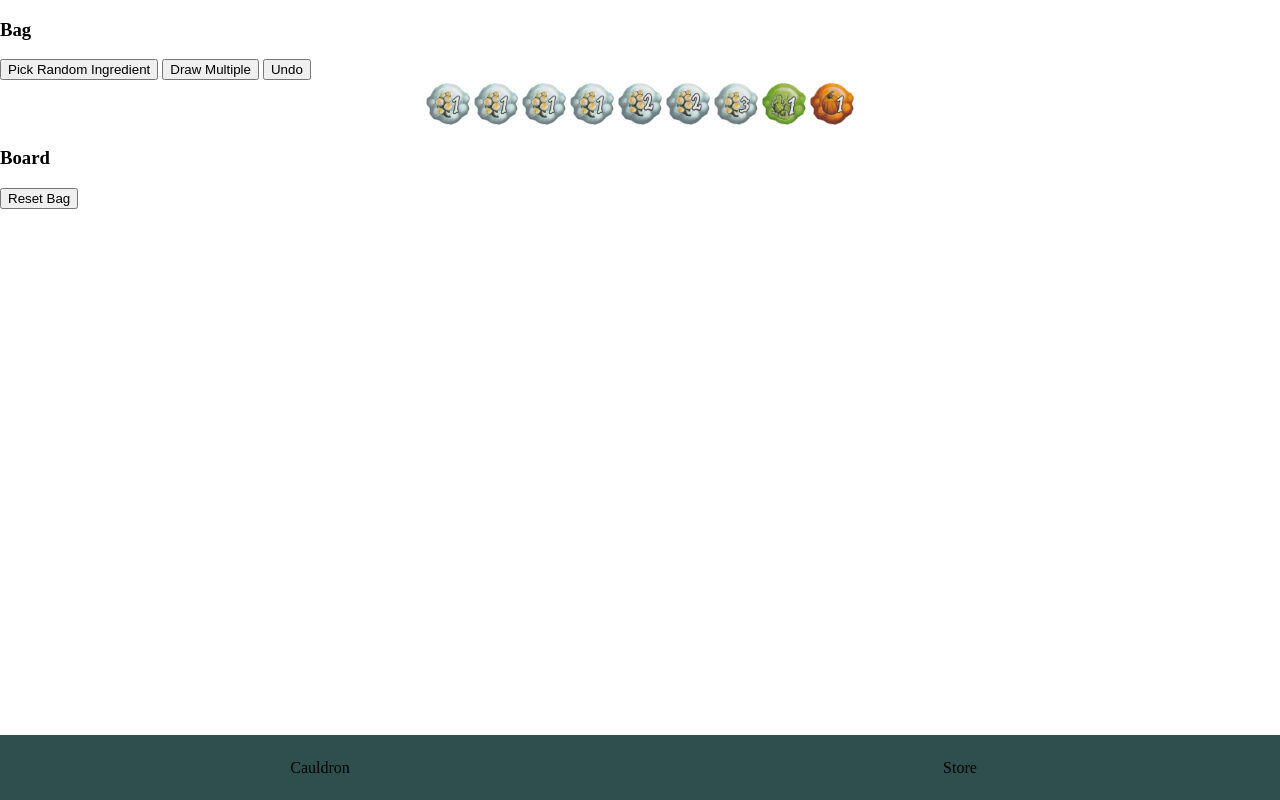
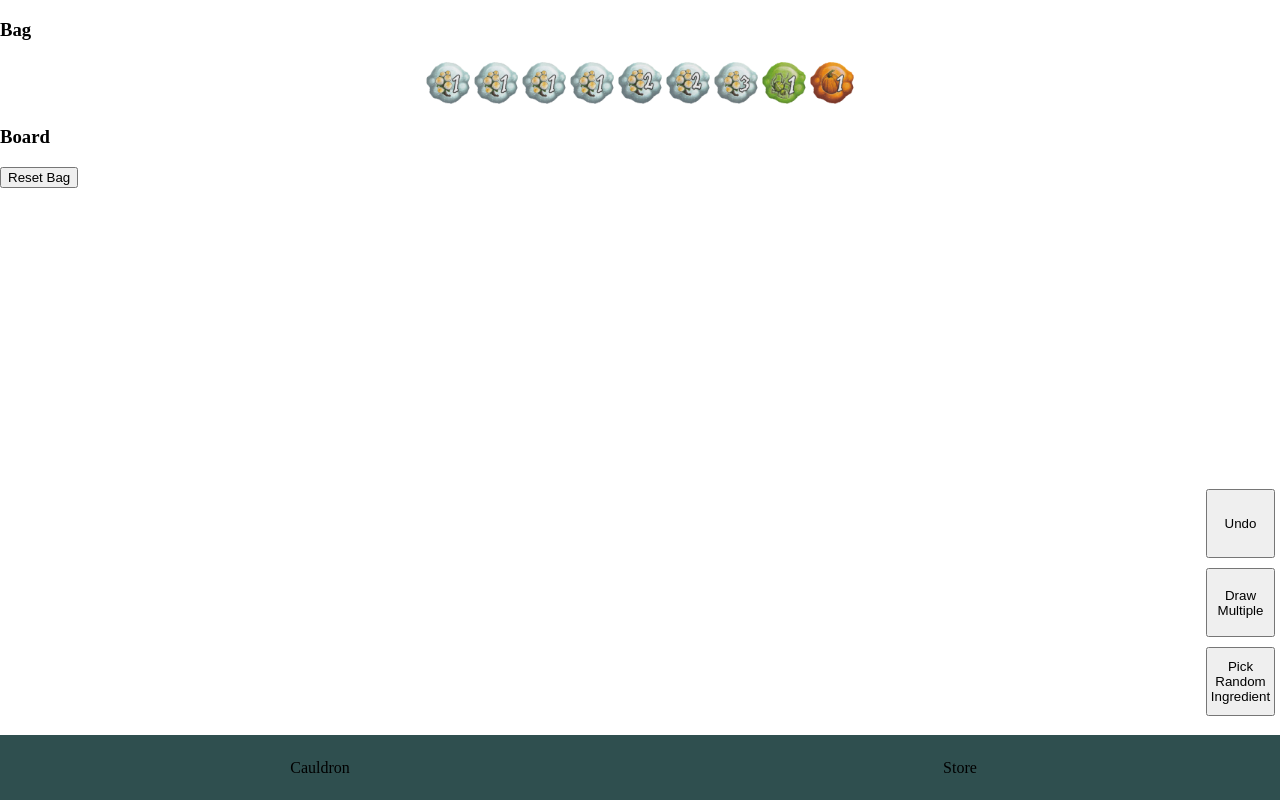
Before and after one commit to JoachimGeelen/Kwakzalvers, a plain HTML site: page index.html in a window 1280 px wide. Drawn offline with Linux system fonts and the light colour scheme.

Commit message:
edit draw buttons layout

```diff
--- a/index.html
+++ b/index.html
@@ -23,21 +23,18 @@
     <nav class="mobile-nav">
         <a id="view-cauldron" class="nav-block">Cauldron</a>
         <a id="view-store" class="nav-block">Store</a>
-        <!-- <div class="nav-block">1</div>
-        <div class="nav-block">2</div> -->
     </nav>
-
 
     <div id="Cauldron">
         <div id="Bag">
         <h3 class="is-size-3">Bag</h3>
-        <div>
+        <div class="draw-buttons-list">
             <!-- Button to pick a random ingredient -->
-            <button onclick="pickIngredient()">Pick Random Ingredient</button>
+            <button onclick="pickIngredient()" class="draw-button">Pick Random Ingredient</button>
 
             <!-- <button onclick="drawMultipleIngredients(4)">Draw 4 Ingredients</button> -->
-            <button onclick="mydrawMultipleIngredients()">Draw Multiple</button>
-            <button onclick="undoLastSelect()">Undo</button>
+            <button onclick="mydrawMultipleIngredients()" class="draw-button">Draw Multiple</button>
+            <button onclick="undoLastSelect()" class="draw-button">Undo</button>
         </div>
         <div id="bag-ingredients" class="ingredientList"></div>
     </div>
--- a/styles.css
+++ b/styles.css
@@ -36,35 +36,33 @@
     height: 100%;
     justify-content: center;
     align-items: center;
-}
-.bar {
-    display: flex;
-    justify-content: space-between;
-    background-color: slategray;
+    cursor: pointer;
 }
 .logo {
     height: 100px;
     width: auto;
 }
-.navigator {
+.draw-buttons-list {
     display: flex;
-    flex-flow: row wrap;
-    justify-content: flex-end;
-    color: white;
-    /* vertical-align: central; */
-    /* background-color: slategray; */
-    /* gap:10px */
+    flex-direction: column-reverse;
+    position: fixed;
+    margin-right: 10px;
+    margin-bottom: 79px;
+    right: 0;
+    bottom: 0;
+    /* bottom: 75; */
+    width: 69px;
+    /* justify-content: space-around; */
 }
-.navigator a {
-    /* text-decoration: none; */
+.draw-button {
     display: flex;
     justify-content: center;
-    align-content: center;
-    padding: 1em;
-    cursor: pointer;
-    background-color: darkslategray;
-    /* vertical-align: central; */
-    /* height: 100%; */
+    align-items: center;
+    margin: 5px;
+
+    width: 100%;
+    aspect-ratio: 1;
+
 }
 .ingredientList {
     display: flex;
```
